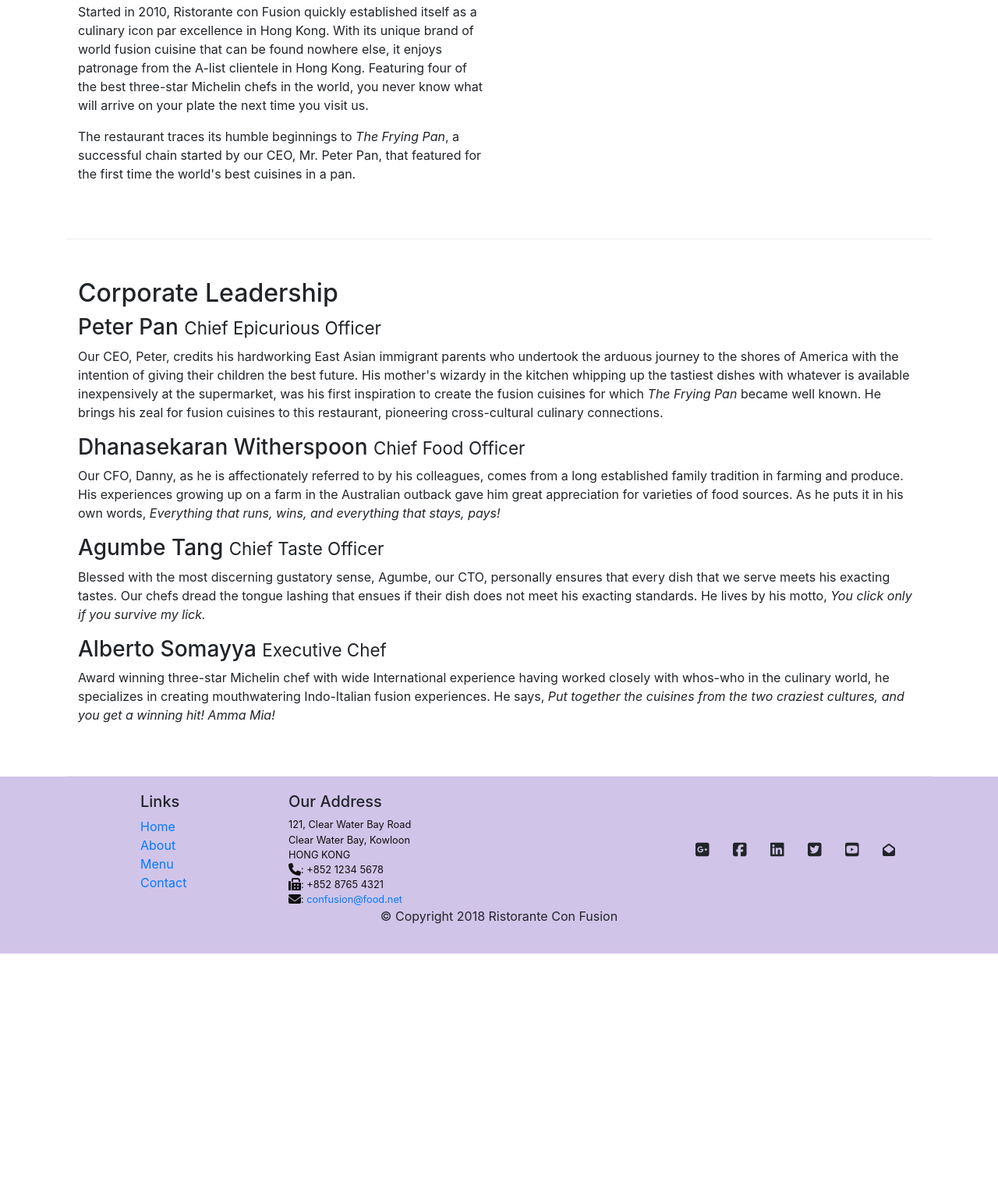
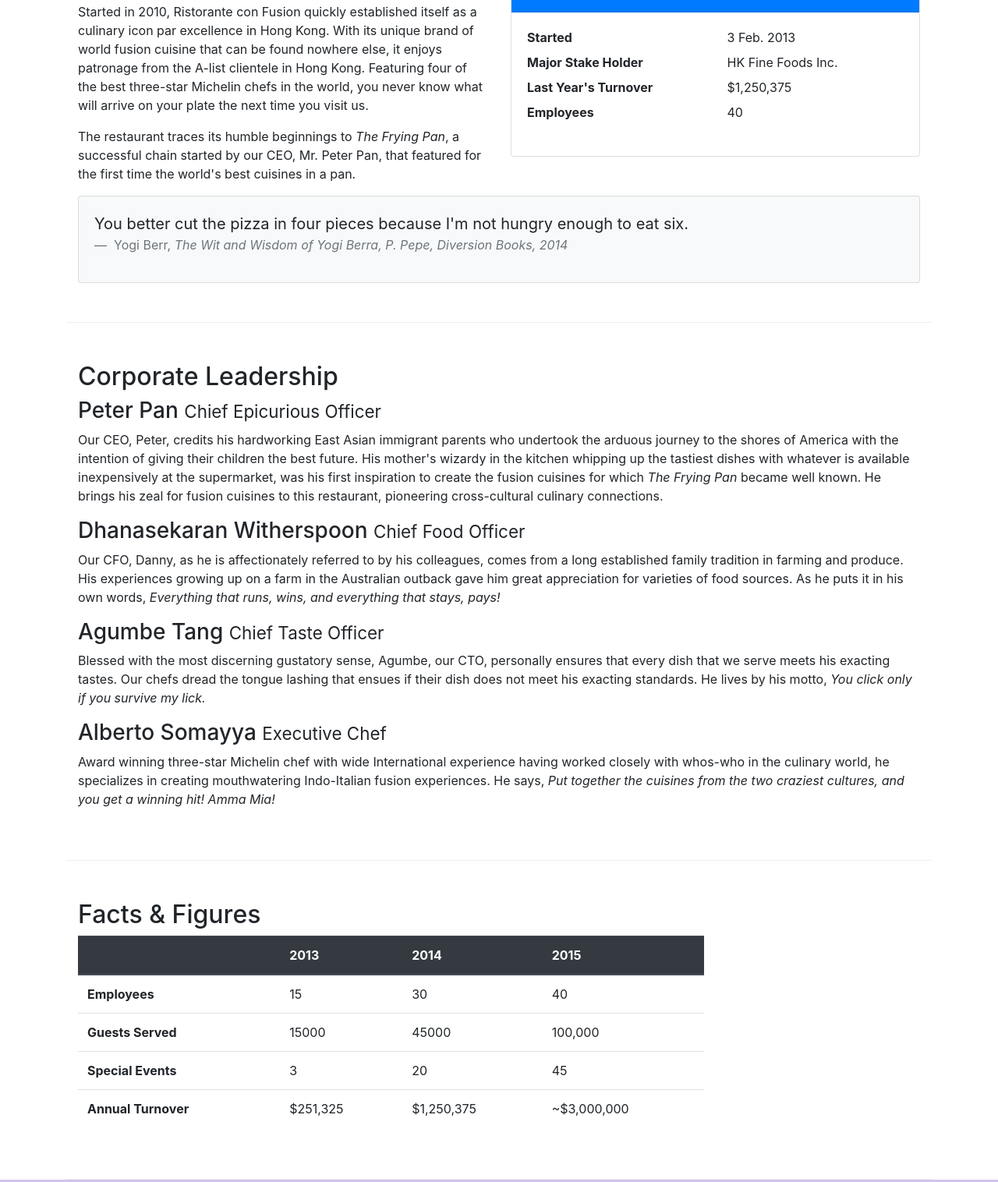
Before and after one commit to fzwnerd/conFusion, a website: page aboutus.html in a window 1280 px wide. Shown: the part 558-2074 px from the top of the page at 78% size. Before the commit the page ends 1781 px from the top, so only its background shows below. Drawn offline with nearby package versions, Linux system fonts and the light colour scheme.

Commit message:
mod1 week2 finish exercise

```diff
--- a/aboutus.html
+++ b/aboutus.html
@@ -23,7 +23,7 @@
 			<button class="navbar-toggler" type="button" data-toggle="collapse" data-target="#Navbar">
                 <span class="navbar-toggler-icon"></span>
             </button>
-			<a class="navbar-brand mr-auto" href="index.html">Ristorante Con Fusion</a>
+			<a class="navbar-brand mr-auto" href="index.html"><img src="img/logo.png" height="30" width="41"></a>
 			<div class="collapse navbar-collapse" id="Navbar">
 				<ul class="navbar-nav mr-auto">
 					<li class="nav-item">
@@ -50,7 +50,8 @@
                     <h1>Ristorante con Fusion</h1>
                     <p>We take inspiration from the World's best cuisines, and create a unique fusion experience. Our lipsmacking creations will tickle your culinary senses!</p>
                 </div>
-                <div class="col-12 col-sm">
+                <div class="col-12 col-sm align-self-center">
+					<img src="img/logo.png" class="img-fluid">
                 </div>
             </div>
         </div>
@@ -77,8 +78,42 @@
                 <p>Started in 2010, Ristorante con Fusion quickly established itself as a culinary icon par excellence in Hong Kong. With its unique brand of world fusion cuisine that can be found nowhere else, it enjoys patronage from the A-list clientele in Hong Kong.  Featuring four of the best three-star Michelin chefs in the world, you never know what will arrive on your plate the next time you visit us.</p>
                 <p>The restaurant traces its humble beginnings to <em>The Frying Pan</em>, a successful chain started by our CEO, Mr. Peter Pan, that featured for the first time the world's best cuisines in a pan.</p>
             </div>
-            <div>
+            <div class="col-sm">
+				<div class="card">
+					<h3 class="card-header bg-primary text-white">
+						Facts At a Glance
+					</h3>
+					<div class="card-body">
+						<dl class="row">
+							<dt class="col-6">Started</dt>
+							<dd class="col-6">3 Feb. 2013</dd>
+							<dt class="col-6">Major Stake Holder</dt>
+                            <dd class="col-6">HK Fine Foods Inc.</dd>
+                            <dt class="col-6">Last Year's Turnover</dt>
+                            <dd class="col-6">$1,250,375</dd>
+                            <dt class="col-6">Employees</dt>
+                            <dd class="col-6">40</dd>
+						</dl>
+					</div>
+				</div>
             </div>
+			<div class="col-12">
+				<div class="card card-body bg-light">
+					<blockquote class="blockquote">
+						<p class="mb-0">
+							You better cut the pizza in four pieces because
+                            I'm not hungry enough to eat six.
+						</p>
+						<footer class="blockquote-footer">
+							Yogi Berr,
+							<cite title="Source Title">
+								The Wit and Wisdom of Yogi Berra,
+								P. Pepe, Diversion Books, 2014
+							</cite>
+						</footer>
+					</blockquote>
+				</div>
+			</div>
         </div>
 
 
@@ -94,7 +129,50 @@
                 <h3>Alberto Somayya <small>Executive Chef</small></h3>
                 <p class="d-none d-sm-block">Award winning three-star Michelin chef with wide International experience having worked closely with whos-who in the culinary world, he specializes in creating mouthwatering Indo-Italian fusion experiences. He says, <em>Put together the cuisines from the two craziest cultures, and you get a winning hit! Amma Mia!</em></p>
             </div>
-       </div>
+		</div>
+		<div class="row row-content">
+			<div class="col-12 col-sm-9">
+				<h2>Facts &amp; Figures</h2>
+				<div class="table-responsive">
+					<table class="table table-stripped">
+						<thead class="thead-dark">
+							<tr>
+								<th>&nbsp;</th>
+								<th>2013</th>
+								<th>2014</th>
+								<th>2015</th>
+							</tr>
+						</thead>
+						<tbody>
+							<tr>
+								<th>Employees</th>
+								<td>15</td>
+								<td>30</td>
+								<td>40</td>
+							</tr>
+							<tr>
+                                <th>Guests Served</th>
+                                <td>15000</td>
+                                <td>45000</td>
+                                <td>100,000</td>
+                            </tr>
+                            <tr>
+                                <th>Special Events</th>
+                                <td>3</td>
+                                <td>20</td>
+                                <td>45</td>
+                            </tr>
+                            <tr>
+                                <th>Annual Turnover</th>
+                                <td>$251,325</td>
+                                <td>$1,250,375</td>
+                                <td>~$3,000,000</td>
+                            </tr>
+						</tbody>
+					</table>
+				</div>
+			</div>
+		</div>
 
     </div>
 
```
Also changed, not shown: contactus.html (+3 -2 lines), index.html (+24 -9 lines), img/alberto.png (added), img/buffet.png (added), img/logo.png (added), img/uthappizza.png (added), 1 other file.
